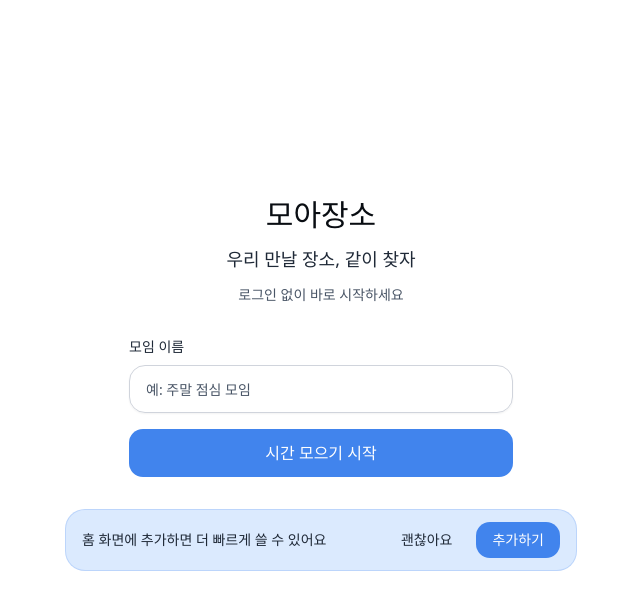
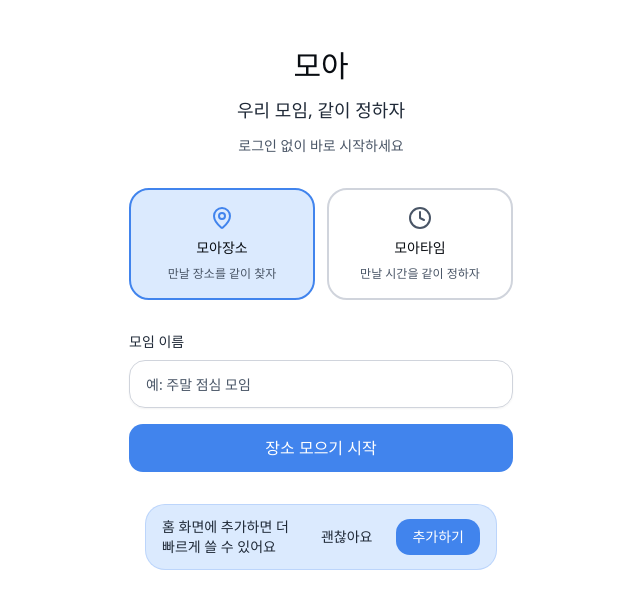
Before and after one commit to Moaplace/moaplace-client, a React (Vite) app: page / in a window 1280 px wide. Shown: the top 610 px of the page, without its empty margins (319-959 px from the left). Built offline with nearby package versions, Linux system fonts and the light colour scheme; a web font is replaced by a local one.

Commit message:
feat : HomePage 리디자인 (듀얼 기능 선택 + 섹션 레이아웃) #3

```diff
--- a/src/pages/HomePage.tsx
+++ b/src/pages/HomePage.tsx
@@ -1,29 +1,38 @@
+import { useState } from 'react';
+
 import CreateRoom from '@/components/Home/CreateRoom';
+import FeatureSelector from '@/components/Home/FeatureSelector';
 import PWAInstallBanner from '@/components/common/PWAInstallBanner';
+import type { RoomType } from '@/types';
 
 const HomePage = () => {
+  const [roomType, setRoomType] = useState<RoomType>('place');
+
   return (
-    <div className="flex flex-col items-center justify-center min-h-[calc(100dvh-32px)] gap-8 py-12">
+    <div className="flex flex-col items-center gap-8 py-12 min-h-[calc(100dvh-32px)]">
       {/* 히어로 섹션 */}
       <section className="flex flex-col items-center gap-3 text-center">
-        <h1 className="text-3xl font-pretendard-xbd text-black">
-          모아장소
-        </h1>
+        <h1 className="text-3xl font-pretendard-xbd text-black">모아</h1>
         <p className="text-lg font-pretendard-sb text-foreground">
-          우리 만날 장소, 같이 찾자
+          우리 모임, 같이 정하자
         </p>
         <p className="text-sm text-muted-foreground">
           로그인 없이 바로 시작하세요
         </p>
       </section>
 
+      {/* 기능 선택 카드 */}
+      <section className="w-full max-w-sm">
+        <FeatureSelector selected={roomType} onSelect={setRoomType} />
+      </section>
+
       {/* 방 생성 폼 */}
       <section className="w-full max-w-sm">
-        <CreateRoom />
+        <CreateRoom roomType={roomType} />
       </section>
 
       {/* PWA 설치 배너 */}
-      <section className="w-full">
+      <section className="w-full max-w-sm">
         <PWAInstallBanner
           onInstall={() => {
             // Phase 6에서 usePWA 훅 연결 예정
```
